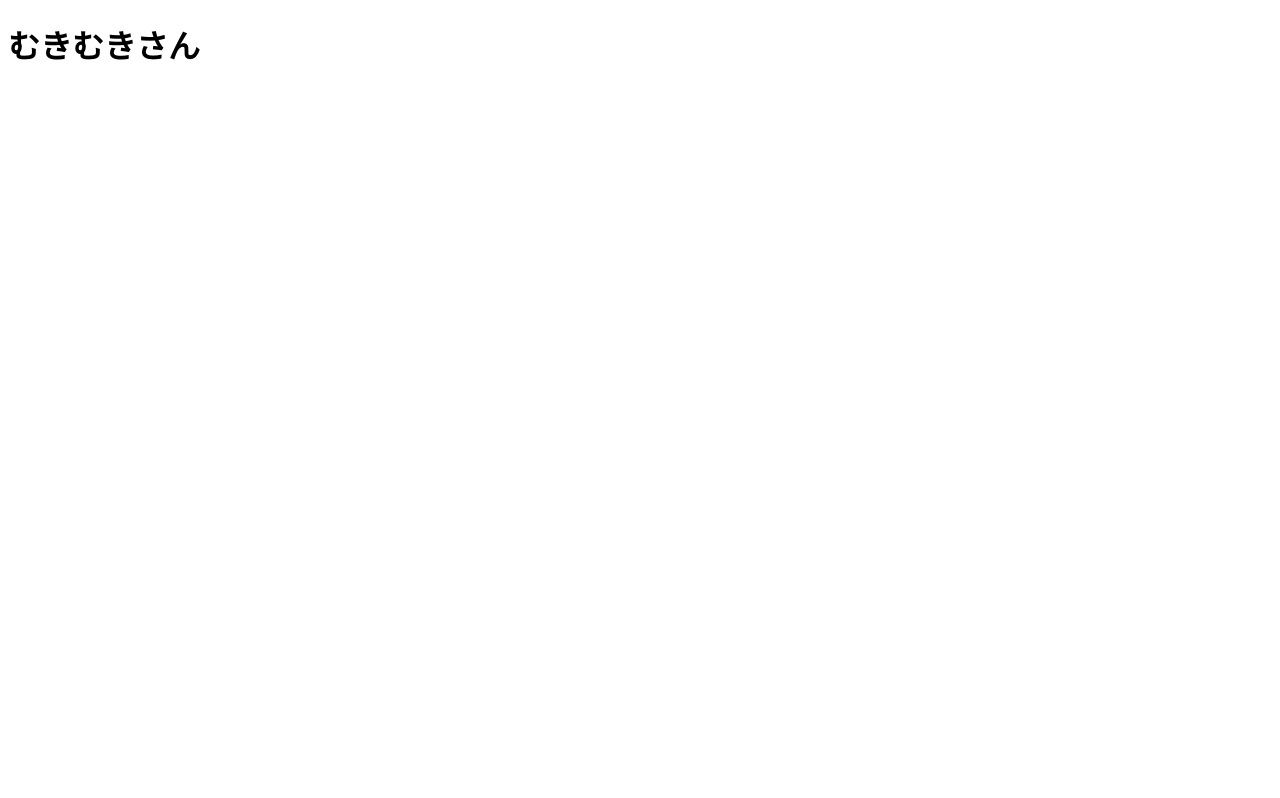
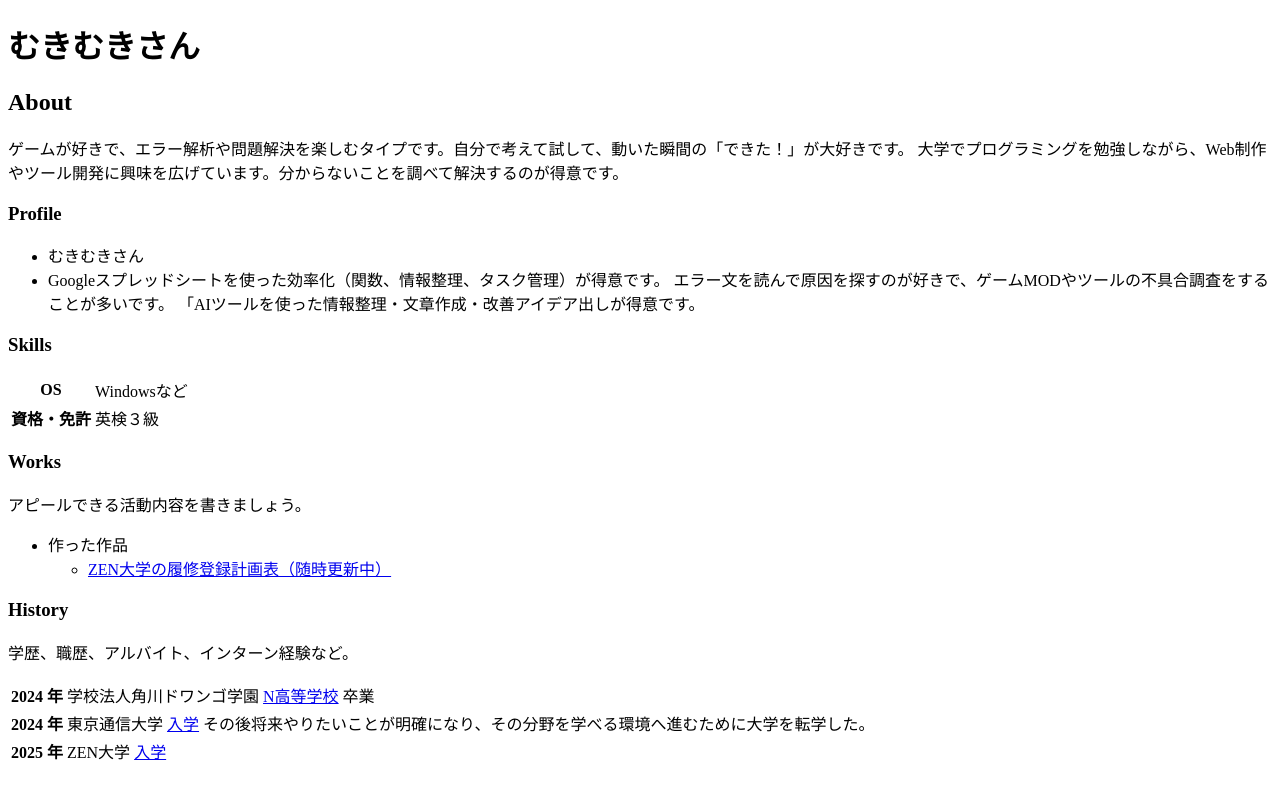
Before and after one commit to mukimukisan/mukimukisan.github.io, a plain HTML site: page index.html in a window 1280 px wide. Drawn offline with Linux system fonts and the light colour scheme.

Commit message:
情報を追加

```diff
--- a/index.html
+++ b/index.html
@@ -7,5 +7,59 @@
   </head>
   <body>
     <h1>むきむきさん</h1>
+
+    <h2>About</h2>
+    <p>
+      ゲームが好きで、エラー解析や問題解決を楽しむタイプです。自分で考えて試して、動いた瞬間の「できた！」が大好きです。
+      大学でプログラミングを勉強しながら、Web制作やツール開発に興味を広げています。分からないことを調べて解決するのが得意です。
+    </p>
+
+    <h3>Profile</h3>
+    <ul>
+      <li>むきむきさん</li>
+      <li>Googleスプレッドシートを使った効率化（関数、情報整理、タスク管理）が得意です。
+      エラー文を読んで原因を探すのが好きで、ゲームMODやツールの不具合調査をすることが多いです。
+      「AIツールを使った情報整理・文章作成・改善アイデア出しが得意です。</li>
+    </ul>
+
+    <h3>Skills</h3>
+    <table>
+      <tr>
+        <th>OS</th>
+        <td>Windowsなど</td>
+      </tr>
+      <tr>
+        <th>資格・免許</th>
+        <td>英検３級</td>
+      </tr>
+    </table>
+
+    <h3>Works</h3>
+    <p>アピールできる活動内容を書きましょう。</p>
+    <ul>
+      <li>
+        作った作品
+        <ul>
+          <li><a href="https://docs.google.com/spreadsheets/d/1Aj47l6k8W37arnW917M9cvQaLI8kBCVqsM4p-dZNOM0/edit?gid=1159976489#gid=1159976489">ZEN大学の履修登録計画表（随時更新中）</a></li>
+        </ul>
+      </li>
+    </ul>
+
+    <h3>History</h3>
+    <p>学歴、職歴、アルバイト、インターン経験など。</p>
+    <table>
+      <tr>
+        <th>2024 年</th>
+        <td>学校法人角川ドワンゴ学園 <a href="https://nnn.ed.jp/">N高等学校</a> 卒業</td>
+      </tr>
+      <tr>
+        <th>2024 年</th>
+        <td>東京通信大学 <a href="https://www.internet.ac.jp/">入学</a> その後将来やりたいことが明確になり、その分野を学べる環境へ進むために大学を転学した。</td>
+      </tr>
+       <tr>
+        <th>2025 年</th>
+        <td>ZEN大学 <a href="https://nnn.ed.jp/">入学</a> </td>
+      </tr>
+    </table>
   </body>
 </html>
```
